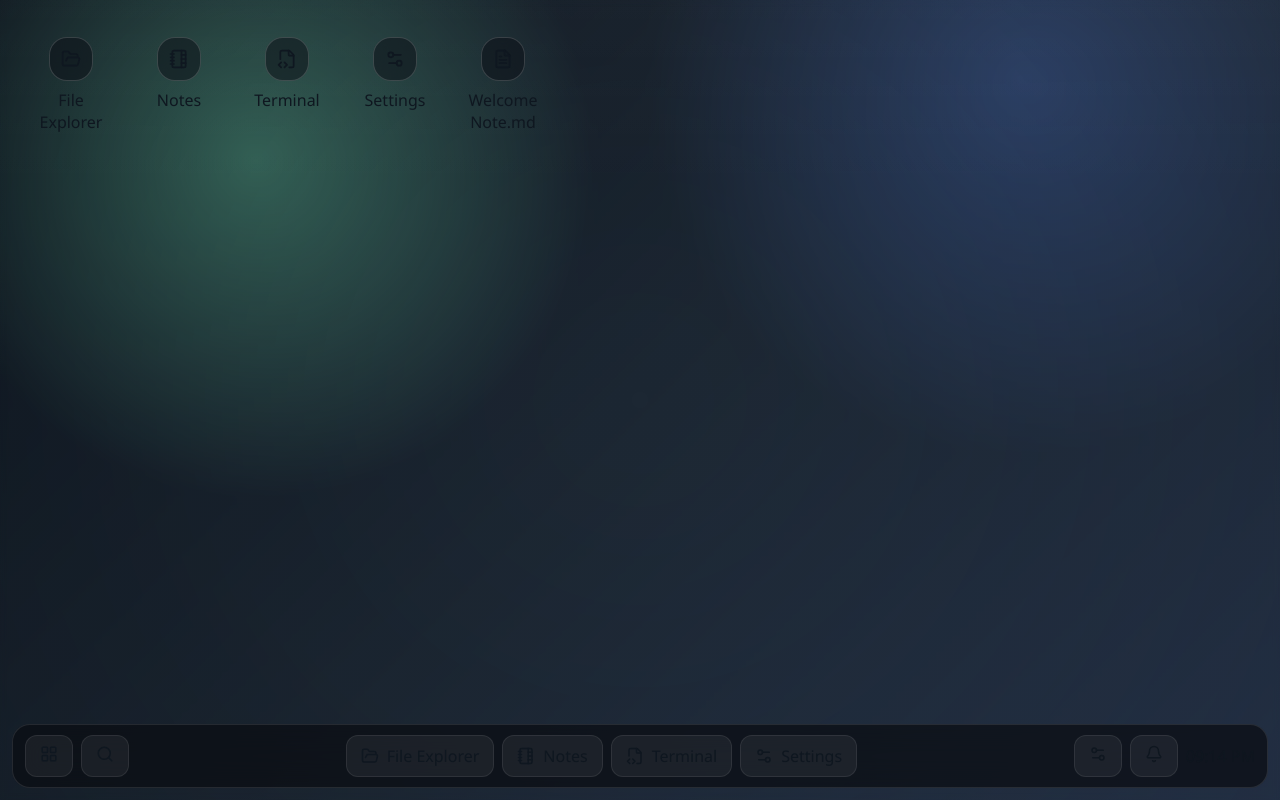
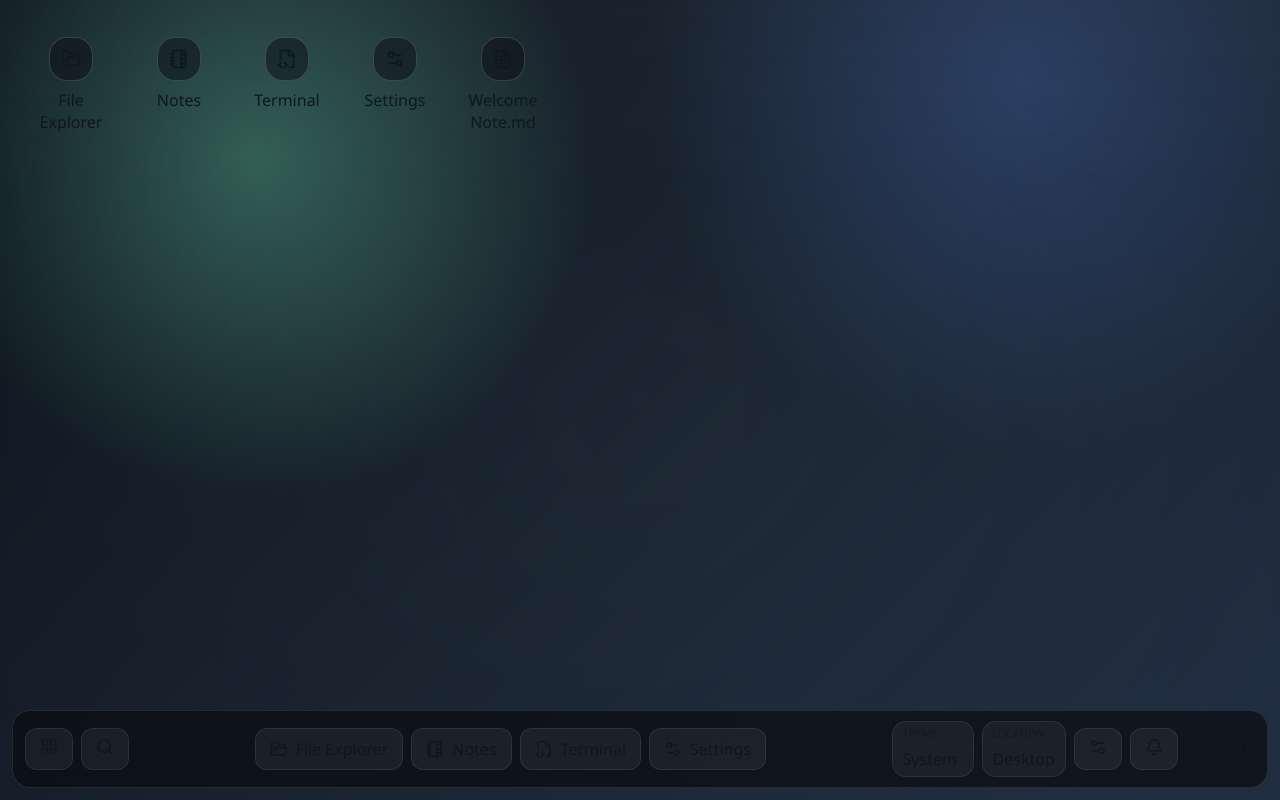
Before and after one commit to Trijbs/trijbOS, a React (Vite) app: page / in a window 1280 px wide. Built offline with nearby package versions, Linux system fonts and the light colour scheme.

Commit message:
Add system tray status chips

```diff
--- a/src/components/Taskbar.tsx
+++ b/src/components/Taskbar.tsx
@@ -2,6 +2,7 @@ import { Bell, LayoutGrid, Search, Settings2 } from "lucide-react";
 import { useEffect, useState } from "react";
 import { appDefinitions, pinnedApps } from "../apps";
 import { useSystemStore } from "../system-store";
+import { formatThemeModeLabel, getActiveDirectoryLabel } from "../taskbar-utils";
 
 export function Taskbar() {
   const [time, setTime] = useState(() =>
@@ -17,7 +18,13 @@ export function Taskbar() {
   const toggleTaskbarWindow = useSystemStore((state) => state.toggleTaskbarWindow);
   const windows = useSystemStore((state) => state.windows);
   const notifications = useSystemStore((state) => state.notifications);
+  const theme = useSystemStore((state) => state.theme);
+  const files = useSystemStore((state) => state.files);
+  const activeDirectoryId = useSystemStore((state) => state.activeDirectoryId);
+  const setActiveDirectory = useSystemStore((state) => state.setActiveDirectory);
   const unreadCount = notifications.filter((item) => !item.readAt).length;
+  const trashCount = files.filter((item) => item.parentId === "trash").length;
+  const activeDirectoryLabel = getActiveDirectoryLabel(files, activeDirectoryId);
 
   const runningIds = new Set(windows.map((item) => item.appId));
   useEffect(() => {
@@ -72,6 +79,40 @@ export function Taskbar() {
         })}
       </div>
       <div className="taskbar-group">
+        <button
+          aria-label={`Theme mode ${formatThemeModeLabel(theme.mode)}`}
+          className="taskbar-status"
+          onClick={() => launchApp("settings")}
+          type="button"
+        >
+          <span className="taskbar-status-label">Theme</span>
+          <span>{formatThemeModeLabel(theme.mode)}</span>
+        </button>
+        <button
+          aria-label={`Current location ${activeDirectoryLabel}`}
+          className="taskbar-status"
+          onClick={() => {
+            launchApp("file-explorer");
+          }}
+          type="button"
+        >
+          <span className="taskbar-status-label">Location</span>
+          <span>{activeDirectoryLabel}</span>
+        </button>
+        {trashCount > 0 ? (
+          <button
+            aria-label={`Trash contains ${trashCount} item${trashCount === 1 ? "" : "s"}`}
+            className="taskbar-status"
+            onClick={() => {
+              setActiveDirectory("trash");
+              launchApp("file-explorer");
+            }}
+            type="button"
+          >
+            <span className="taskbar-status-label">Trash</span>
+            <span>{trashCount}</span>
+          </button>
+        ) : null}
         <button aria-label="Open settings" className="taskbar-button" onClick={() => launchApp("settings")} type="button">
           <Settings2 size={18} />
         </button>
--- a/src/styles.css
+++ b/src/styles.css
@@ -529,7 +529,8 @@ button {
 }
 
 .taskbar-button,
-.taskbar-app {
+.taskbar-app,
+.taskbar-status {
   gap: 8px;
   min-height: 42px;
   padding: 0 14px;
@@ -568,6 +569,26 @@ button {
   color: var(--text-muted);
   min-width: 56px;
   text-align: right;
+}
+
+.taskbar-status {
+  align-items: flex-start;
+  background: rgba(255, 255, 255, 0.05);
+  border: 1px solid rgba(255, 255, 255, 0.08);
+  border-radius: 14px;
+  display: flex;
+  flex-direction: column;
+  justify-content: center;
+  min-width: 82px;
+  padding: 6px 10px;
+  text-align: left;
+}
+
+.taskbar-status-label {
+  color: var(--text-muted);
+  font-size: 0.66rem;
+  line-height: 1.1;
+  text-transform: uppercase;
 }
 
 .launcher-panel,
@@ -669,6 +690,10 @@ button {
     display: none;
   }
 
+  .taskbar-status {
+    display: none;
+  }
+
   .file-explorer,
   .notes-app {
     grid-template-columns: 1fr;
--- /dev/null
+++ b/src/taskbar-utils.ts
@@ -0,0 +1,17 @@
+import type { FileNode, ThemeMode } from "./types";
+
+export function formatThemeModeLabel(mode: ThemeMode) {
+  if (mode === "system") {
+    return "System";
+  }
+
+  return mode[0].toUpperCase() + mode.slice(1);
+}
+
+export function getActiveDirectoryLabel(files: FileNode[], activeDirectoryId: string | null) {
+  if (!activeDirectoryId) {
+    return "Desktop";
+  }
+
+  return files.find((item) => item.id === activeDirectoryId)?.name ?? "Desktop";
+}
```
Also changed, not shown: 1 other file (tests, documents, lock files or other folders).
